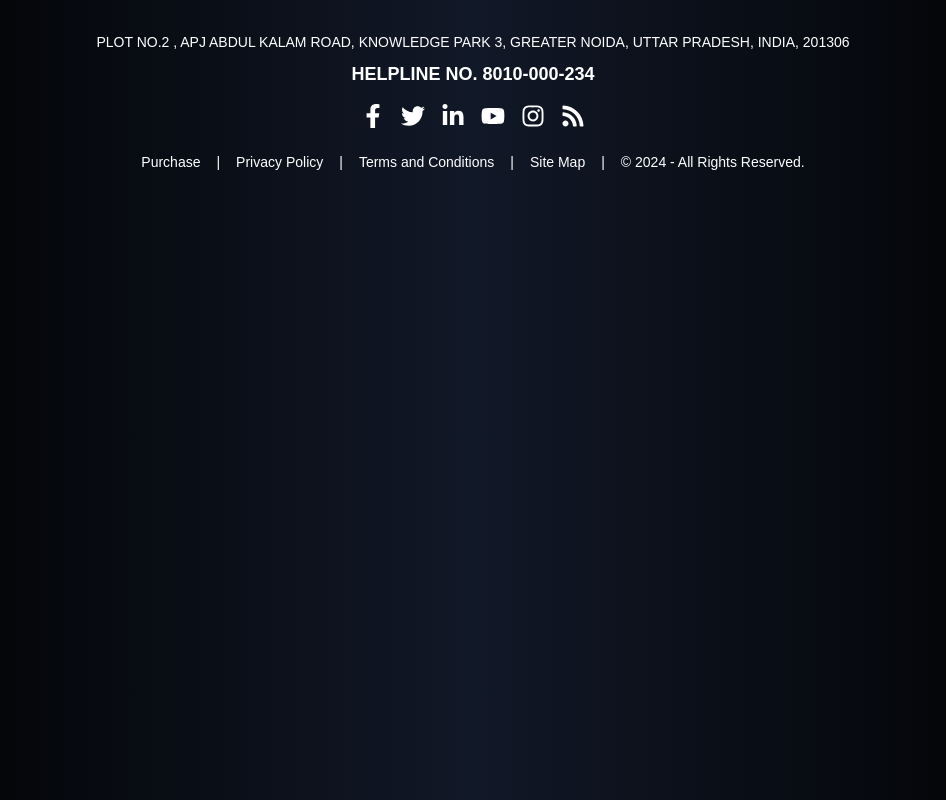
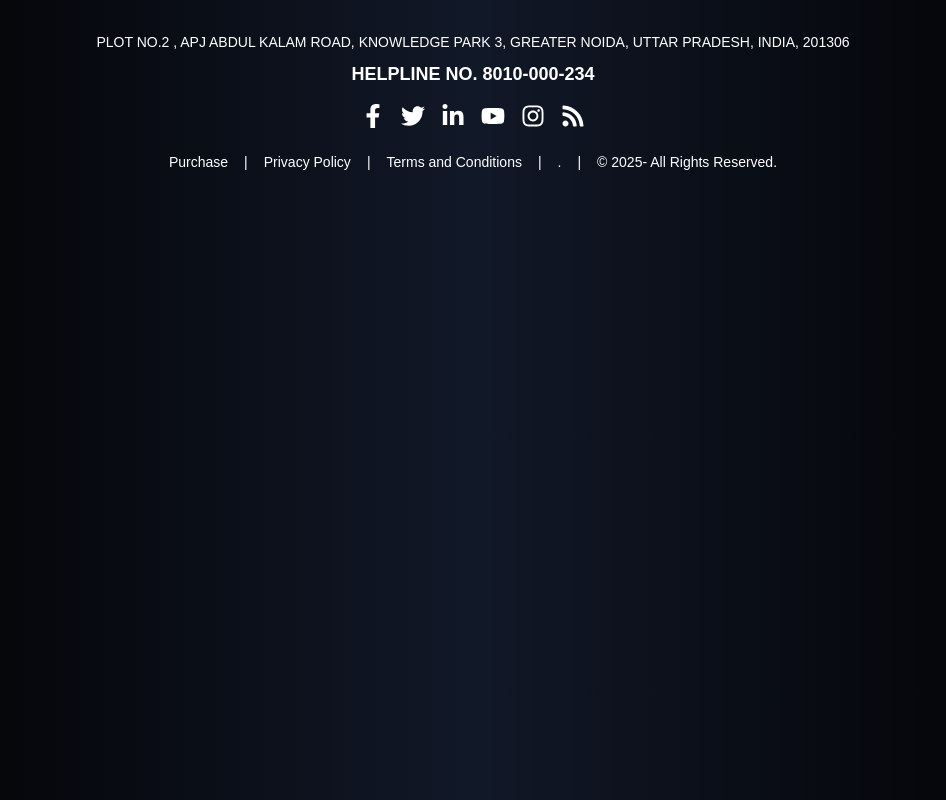
Before and after one commit to Rishabh2534/shrinik-project, a Next.js app in the folder frontend/: page / in a window 1280 px wide. Shown: the part 4282-5082 px from the top of the page, without its empty margins (167-1113 px from the left). Built offline with nearby package versions, Linux system fonts and the light colour scheme; no server answers.

Commit message:
Update ShrinikWebsite.js

```diff
--- a/frontend/src/components/ShrinikWebsite.js
+++ b/frontend/src/components/ShrinikWebsite.js
@@ -992,20 +992,20 @@ const Contact = () => (
         <p className="text-sm mb-2">PLOT NO.2 , APJ ABDUL KALAM ROAD, KNOWLEDGE PARK 3, GREATER NOIDA, UTTAR PRADESH, INDIA, 201306</p>
         <p className="text-lg font-bold mb-4">HELPLINE NO. 8010-000-234</p>
         <div className="flex justify-center space-x-4 mb-6">
-          <a href="https://facebook.com" className="text-white hover:text-gray-400">
+          <a href="https://m.facebook.com/shrinikclub/?locale=sr_RS" className="text-white hover:text-gray-400">
             <FaFacebookF size={24} />
           </a>
-          <a href="https://twitter.com" className="text-white hover:text-gray-400">
+          <a href="https://x.com/shrinik_glbajaj" className="text-white hover:text-gray-400">
             <FaTwitter size={24} />
           </a>
-          <a href="https://linkedin.com" className="text-white hover:text-gray-400">
+          <a href="https://www.linkedin.com/company/shrinik-club/" className="text-white hover:text-gray-400">
             <FaLinkedinIn size={24} />
           </a>
-          <a href="https://youtube.com" className="text-white hover:text-gray-400">
+          <a href="https://youtube.com/@shrinikclub8883?si=46vl1PWU4U1qV8QB" className="text-white hover:text-gray-400">
             <FaYoutube size={24} />
           </a>
-          <a href="https://instagram.com" className="text-white hover:text-gray-400">
-            <FaInstagram size={24} />
+          <a href="https://www.instagram.com/shrinik_glbajaj?igsh=MWI1ZTFqdnJiYzRyeg==" className="text-white hover:text-gray-400">
+             <FaInstagram size={24} />
           </a>
           <a href="https://rss.com" className="text-white hover:text-gray-400">
             <FaRss size={24} />
@@ -1018,9 +1018,9 @@ const Contact = () => (
           <span>|</span>
           <a href="#" className="text-white hover:text-blue-400">Terms and Conditions</a>
           <span>|</span>
-          <a href="#" className="text-white hover:text-blue-400">Site Map</a>
+          <a href="#" className="text-white hover:text-blue-400">.</a>
           <span>|</span>
-          <span>© 2024 - All Rights Reserved.</span>
+          <span>© 2025- All Rights Reserved.</span>
         </div>
       </div>
     </footer>
```
